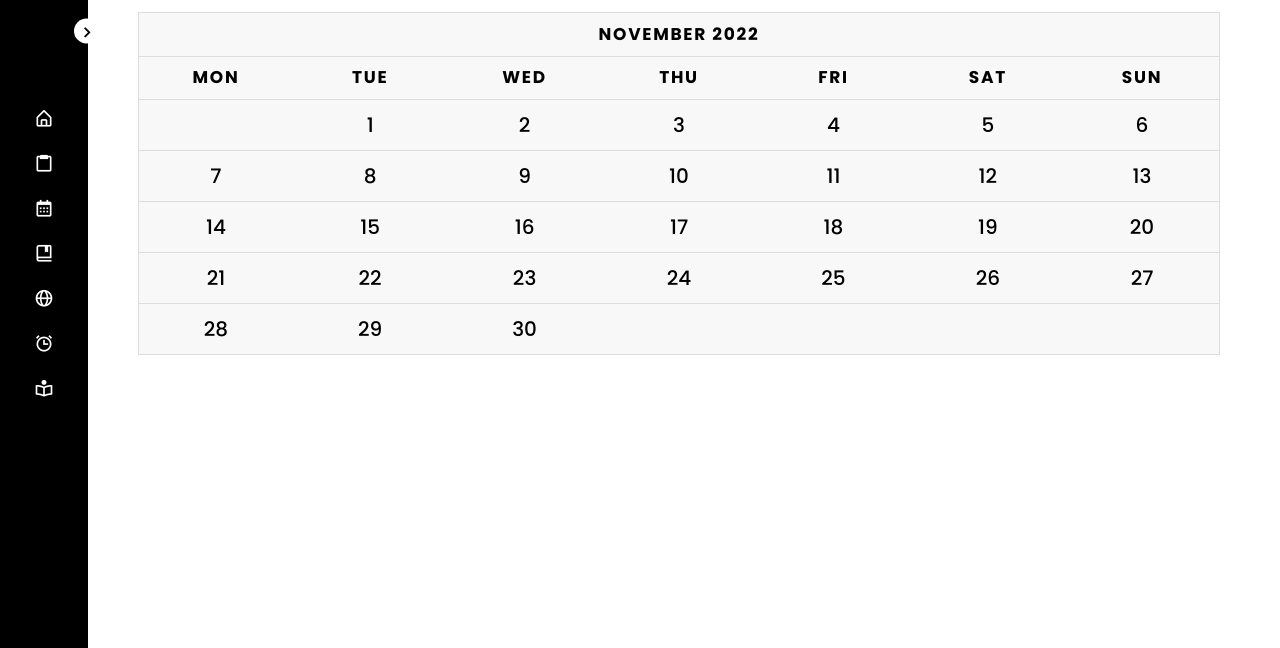
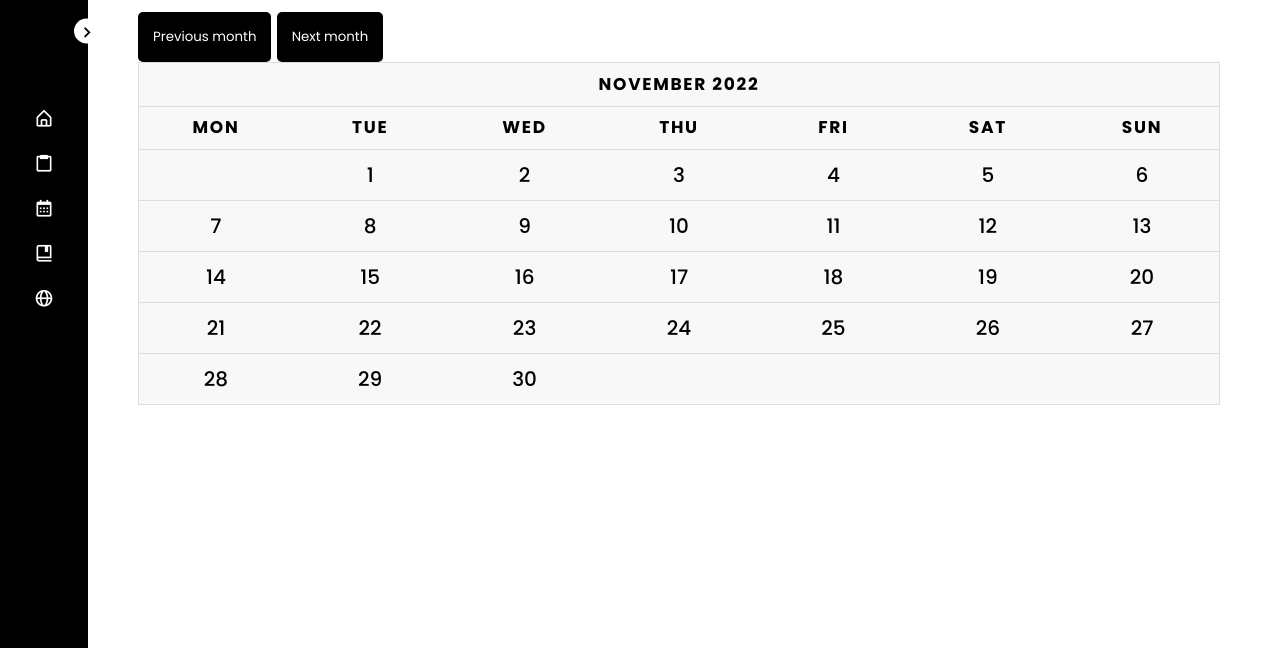
Before and after one commit to nini0309/study_app, a Django app: page /calendar/ in a window 1280 px wide. Shown: the top 648 px of the page. Run offline with Django 4.2, Linux system fonts and the light colour scheme; a user stored in the database is signed in.

Commit message:
added calendar

```diff
--- a/backend/templates/calendar.html
+++ b/backend/templates/calendar.html
@@ -12,6 +12,16 @@
     {% include 'components/navbar.html' %}
     <section class="home">
         <div class="text2">
+            <button class="button">
+                <a href="{% url 'EventCalendar' prev_year prev_month %}">
+                  Previous month
+                </a>
+              </button>
+              <button class="button">
+                <a href="{% url 'EventCalendar' next_year next_month %}">
+                  Next month
+                </a>
+              </button>
             {{ calendar|safe }}
         </div>
     </section>
--- a/backend/templates/components/navbar.html
+++ b/backend/templates/components/navbar.html
@@ -72,18 +72,18 @@
                         </a>
                     </li>
 
-                    <li class="nav-link">
-                        <a href="{% url 'Schedule' %}">
+                    <!-- <li class="nav-link">
+                        <a href="">
                             <i class='bx bx-alarm icon' ></i>
                             <span class="text nav-text">Schedule</span>
                         </a>
                     </li>
                     <li class="nav-link">
-                        <a href="{% url 'Study Mode' %}">
+                        <a href="">
                             <i class='bx bx-book-reader icon' ></i>
                             <span class="text nav-text">Study Mode</span>
                         </a>
-                    </li>
+                    </li> -->
 
                 </ul>
             </div>
--- a/backend/urls.py
+++ b/backend/urls.py
@@ -23,8 +23,8 @@ urlpatterns = [
     path('links/edit/<str:pk>', views.editlink, name = "Edit Link"),
     path('links/delete/<str:pk>', views.deletelink, name = "Delete Link"),
 
-    path('schedule/', views.schedule, name = "Schedule"),
-    path('studymode/', views.study_mode, name = "Study Mode"),
+    # path('schedule/', views.schedule, name = "Schedule"),
+    # path('studymode/', views.study_mode, name = "Study Mode"),
     path('register/', views.register, name = "Register"),
     path('login/', views.login_page, name = "Log in"),
     path('logout/', views.logout_page, name = "Log out")
--- a/backend/views.py
+++ b/backend/views.py
@@ -11,6 +11,7 @@ import random
 
 from calendar import HTMLCalendar
 from datetime import datetime
+from datetime import timedelta
 
 from .models import Task, Course, Link, Quote
 from .forms import AddTask, AddCourse, AddLink
@@ -83,19 +84,38 @@ def deletetasks(request, pk):
 def calendar_view(request, year, month):
 
     cal = HTMLCalendar().formatmonth(year, month)
+    current = datetime(year, month, 1)
+    next_month = current + timedelta(days = 31)
+    prev_month = current - timedelta(days = 31)
+    n_m = next_month.month
+    n_y = next_month.year
+    p_m = prev_month.month
+    p_y = prev_month.year
     context = {
-        'year' : year,
-        'month' : month,
-        'calendar' : cal
+        'calendar' : cal,
+        'next_month' : n_m,
+        'next_year' : n_y,
+        'prev_month' : p_m,
+        'prev_year' : p_y
     }
     return render(request, 'calendar.html', context)
 
 @login_required(login_url='Log in')
 def calendar_today(request):
     now = datetime.now()
+    next_month = now + timedelta(days = 30)
+    prev_month = now - timedelta(days = 30)
+    n_m = next_month.month
+    n_y = next_month.year
+    p_m = prev_month.month
+    p_y = prev_month.year
     cal = HTMLCalendar().formatmonth(now.year, now.month)
     context = {
-        'calendar' : cal
+        'calendar' : cal,
+        'next_month' : n_m,
+        'next_year' : n_y,
+        'prev_month' : p_m,
+        'prev_year' : p_y
     }
     return render(request, 'calendar.html', context)
 
@@ -198,14 +218,14 @@ def deletelink(request, pk):
         return redirect('Links')
     return render(request, 'links/deletelink.html', context)
 
-@login_required(login_url='Log in')
-def schedule(request):
-    return render(request, 'schedule.html')
+# @login_required(login_url='Log in')
+# def schedule(request):
+#     return render(request, 'schedule.html')
 
 
-@login_required(login_url='Log in')
-def study_mode(request):
-    return render(request, 'studymode.html')
+# @login_required(login_url='Log in')
+# def study_mode(request):
+#     return render(request, 'studymode.html')
 
 
 def register(request):
```
Also changed, not shown: db.sqlite3.
